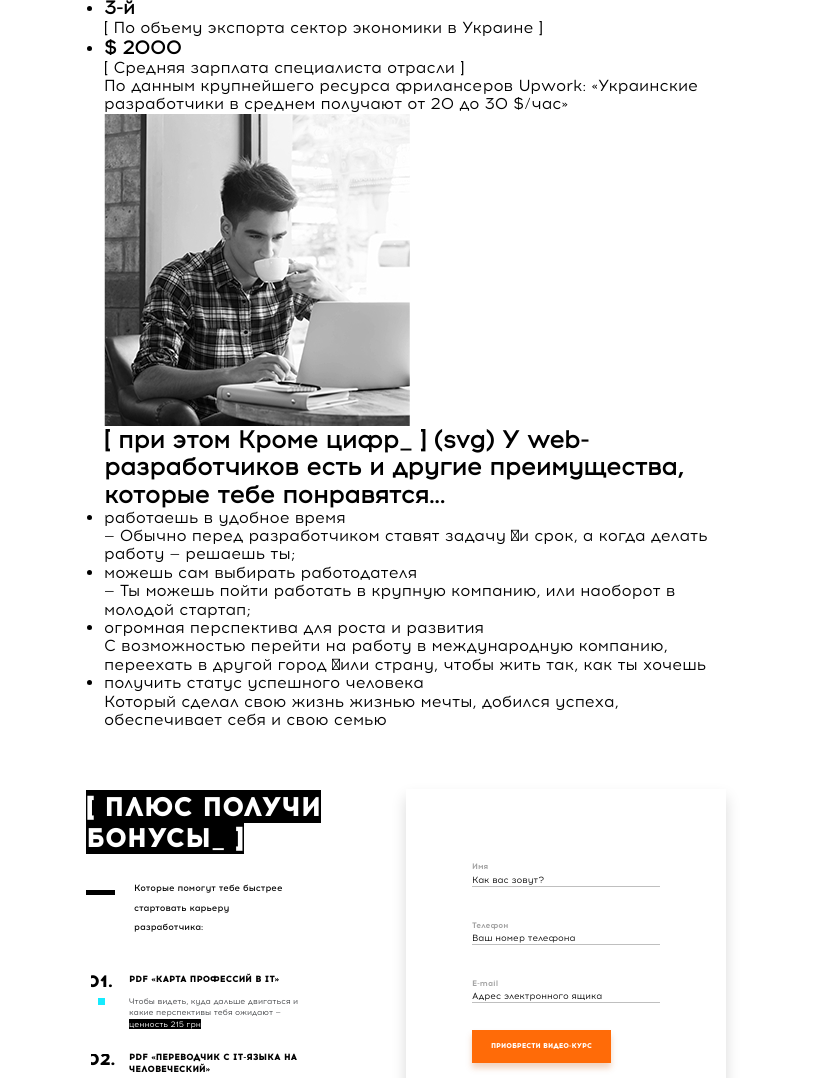
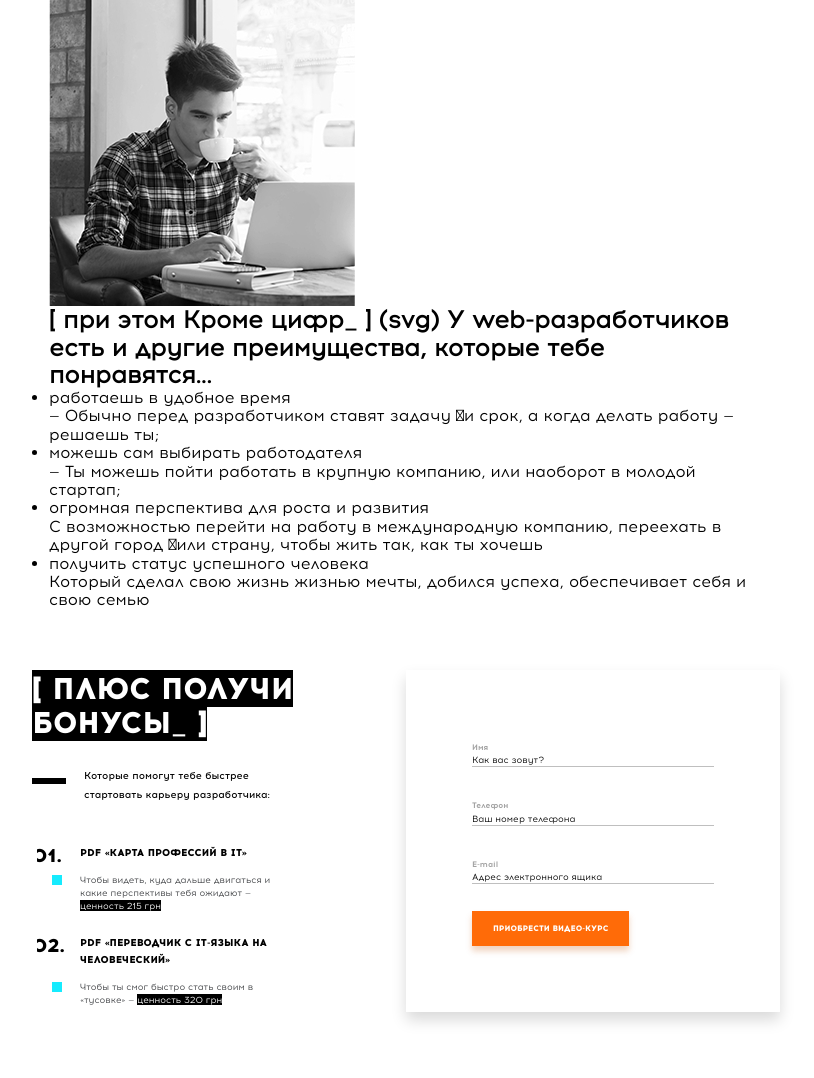
Before and after one commit to MaxaKozin/goit-html-teamwork, a website: page src/index.html in a window 1280 px wide. Shown: the part 1328-2406 px from the top of the page, without its empty margins (234-1048 px from the left). Drawn offline with nearby package versions, Linux system fonts and the light colour scheme; files that its build step writes are made by us from their sources.

Commit message:
section-17 ready

```diff
--- a/src/sass/base.scss
+++ b/src/sass/base.scss
@@ -35,11 +35,15 @@ img {
 
 .container {
   margin: 0 auto;
-  padding: 0 18px;
+  padding: 0 17px;
   width: 480px;
 
   @include tablet {
-    width: 640px;
+    width: 674px;
+  }
+
+  @include desktop {
+    width: 748px;
   }
 }
 
--- a/src/sass/components/section-bonuses.scss
+++ b/src/sass/components/section-bonuses.scss
@@ -33,6 +33,10 @@
       font-size: remc(27);
     }
 
+    @include desktop {
+      font-size: remc(30);
+    }
+
     > span {
       background-color: $black;
     }
@@ -53,6 +57,13 @@
       margin-bottom: remc(36);
     }
 
+    @include desktop {
+      font-size: remc(10);
+      padding-left: remc(52);
+      padding-right: remc(52);
+      margin-bottom: remc(40);
+    }
+
     &::after {
       content: '';
       display: block;
@@ -67,6 +78,11 @@
         width: remc(29);
         height: remc(5);
         left: 0;
+      }
+
+      @include desktop {
+        width: remc(34);
+        height: remc(6);
       }
     }
   }
@@ -97,11 +113,19 @@
       margin-bottom: remc(20);
     }
 
+    @include desktop {
+      margin-bottom: remc(23);
+    }
+
     &:last-child {
       margin-bottom: remc(25);
 
       @include tablet {
         margin-bottom: remc(10);
+      }
+
+      @include desktop {
+        margin-bottom: remc(18);
       }
     }
   }
@@ -123,6 +147,13 @@
       padding-right: remc(43);
     }
 
+    @include desktop {
+      font-size: remc(10);
+      line-height: remc(16.25);
+      margin-bottom: remc(12);
+      padding: 0 remc(48);
+    }
+
     &--first {
       &::before {
         content: '01.';
@@ -134,6 +165,10 @@
 
         @include tablet {
           font-size: remc(17);
+        }
+
+        @include desktop {
+          font-size: remc(19);
         }
       }
     }
@@ -150,6 +185,10 @@
 
         @include tablet {
           font-size: remc(17);
+        }
+
+        @include desktop {
+          font-size: remc(19);
         }
       }
     }
@@ -169,6 +208,12 @@
       padding-right: remc(43);
     }
 
+    @include desktop {
+      font-size: remc(9);
+      line-height: remc(13.13);
+      padding: 0 remc(48);
+    }
+
     &::before {
       content: '';
       display: block;
@@ -184,6 +229,12 @@
         height: remc(7);
         top: remc(2);
         left: remc(12);
+      }
+
+      @include desktop {
+        width: remc(10);
+        height: remc(10);
+        left: remc(20);
       }
     }
   }
@@ -262,6 +313,11 @@
       font-size: remc(7);
     }
 
+    @include desktop {
+      padding: remc(13) remc(21);
+      font-size: remc(8);
+    }
+
     &:hover {
       background-color: $cyan;
       box-shadow: 0 remc(5) remc(6) rgba(23, 236, 255, 0.26);
```
